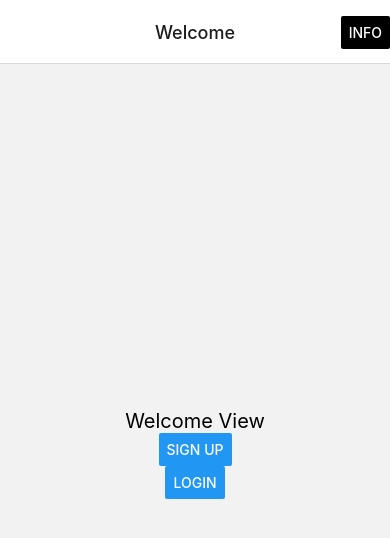
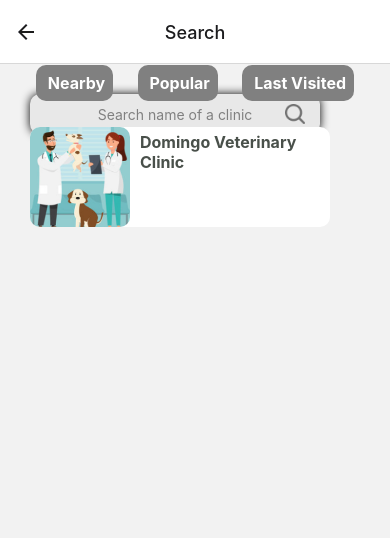
Before and after one commit to Jnarrr/vetaminaReactNative, a React Native app: screen /Search in a window 390 px wide. Shown: the top 538 px of the page. Built offline with nearby package versions, Linux system fonts and the light colour scheme.

Commit message:
AddPetFeatureWithLaravelAPI

```diff
--- a/App.js
+++ b/App.js
@@ -16,6 +16,7 @@ import TabNavigator from './navs/tabNavigator';
 import NotificationScreen from './screens/Notifications';
 import ClinicDetailsScreen from './screens/ClinicDetails';
 import AddPetScreen from './screens/AddPet';
+import SearchScreen from './screens/Search';
 
 const Stack = createNativeStackNavigator();
 const Tab = createBottomTabNavigator();
@@ -62,6 +63,7 @@ const MyStack = () => {
         <Stack.Screen name="AppointmentProcedure" component={ AppointmentProcedureScreen } options = {{ title: 'Select Procedure' }} />
         <Stack.Screen name="AppointmentDateAndTime" component={ AppointmentDateAndTimeScreen } options = {{ title: 'Select Date and Time' }} />
         <Stack.Screen name="AppointmentSelectPet" component={ AppointmentSelectPetScreen } options = {{ title: 'Select Pet' }} />
+        <Stack.Screen name="Search" component={ SearchScreen } options = {{ title: 'Search' }} />
         <Stack.Screen name="Notifications" component={ NotificationScreen } options = {{ title: 'Notifications' }} />
         <Stack.Screen name="ClinicDetails" component={ ClinicDetailsScreen } options = {{ title: 'Clinic Details' }} />
         <Stack.Screen name="AddPet" component={ AddPetScreen } options = {{ title: 'Add Pet' }} />
--- a/screens/AddPet.js
+++ b/screens/AddPet.js
@@ -1,5 +1,5 @@
-import React, { useState } from 'react';
-import {View, Button, Image, Text, StyleSheet, TextInput, ScrollView, TouchableOpacity} from 'react-native';
+import React, { useState, useEffect } from 'react';
+import {View, Button, Image, Text, StyleSheet, TextInput, ScrollView, Alert, TouchableOpacity} from 'react-native';
 import { withSafeAreaInsets } from 'react-native-safe-area-context';
 
 const AddPetScreen = ( {navigation} ) => {
@@ -10,6 +10,63 @@ const AddPetScreen = ( {navigation} ) => {
     const [birthdate, setBirthdate] = useState('');
     const [weight, setWeight] = useState('');
     const [description, setDescription] = useState('');
+
+    const [isLoading, setLoading] = useState(true);
+    const [data, setData] = useState([]);
+
+    const getPets = async () => {
+        try {
+        const response = await fetch('http://localhost:8000/api/pets');
+        const json = await response.json();
+        setData(json.pets);
+        } catch (error) {
+        console.error(error);
+        } finally {
+        setLoading(false);
+        }
+    }
+
+    useEffect(() => {
+        getPets();
+    }, []);
+
+    const AddPetBtn = async () => {
+        try{
+            const response = await fetch('http://localhost:8000/api/pets', {
+                method: 'POST',
+                headers: {
+                    Accept: 'application/json',
+                    'Content-Type': 'application/json'
+                },
+                body: JSON.stringify({
+                    pet_name: name,
+                    pet_type: type,
+                    pet_sex: sex,
+                    pet_breed: breed,
+                    pet_birthdate: birthdate,
+                    pet_weight: weight,
+                    pet_description: description
+                })
+            });
+            if ((response).status === 201) {
+                setName('');
+                setType('');
+                setSex('');
+                setBreed('');
+                setBirthdate('');
+                setWeight('');
+                setDescription('');
+                getPets();
+            }
+            Alert.alert('Pet Added!')
+        const json = await response.json();
+        setData(json.pets);
+        } catch (error) {
+        console.error(error);
+        } finally {
+        setLoading(false);
+        }
+    }
 
     return (
     <View style = {{ padding: 30, alignItems: 'center' }}>
@@ -65,7 +122,7 @@ const AddPetScreen = ( {navigation} ) => {
         maxLength={15}
         />
 
-        <TouchableOpacity style = {styles.addButton}>
+        <TouchableOpacity style = {styles.addButton} onPress = { AddPetBtn }>
             <Text style = { styles.addButtonText }>Finish</Text>
         </TouchableOpacity>
     </View>
--- a/screens/Search.js
+++ b/screens/Search.js
@@ -1,9 +1,8 @@
 import React, { useState } from 'react';
-import {View, Button, Text, StyleSheet, TextInput, Image, ScrollView} from 'react-native';
+import {View, Button, Text, StyleSheet, TextInput, Image, ScrollView, TouchableOpacity} from 'react-native';
 import CoffeeAutonomous from "../components/CoffeeAutonomous";
 import RadioButton from '../components/radioBtnCategories';
-import ClinicItem from '../components/clinicContainer';
-import { TouchableOpacity } from 'react-native-gesture-handler';
+//import ClinicItem from '../components/clinicContainer';
 
 const SearchScreen = ( {navigation} ) => {
     const data = [
@@ -20,11 +19,10 @@ const SearchScreen = ( {navigation} ) => {
                 <Text style = { styles.header }>Categories</Text>
                 <RadioButton data = {data} />
                 <ScrollView style = {{ height: 450 }}>
-                    <ClinicItem />
-                    <ClinicItem />
-                    <ClinicItem />
-                    <ClinicItem />
-                    <ClinicItem />
+                    <TouchableOpacity style = {[styles.box, styles.elevation]} onPress={ () => navigation.navigate('ClinicDetails')}>
+                        <Image source = { require('../images/clinicDefault.png')} style = {styles.pic}/>
+                        <Text style = {styles.header}>Domingo Veterinary Clinic</Text>
+                    </TouchableOpacity>
                 </ScrollView>
             </View>
         </View>
@@ -56,6 +54,29 @@ const styles = StyleSheet.create({
     color: 'rgb(73, 80, 74)',
     fontWeight: 'bold'
     },
+    elevation:{
+    elevation: 20,
+    shadowColor: '#52006A',
+    },
+    box: {
+    marginTop: 20,
+    width: 300,
+    height: 100,
+    backgroundColor: 'white',
+    borderRadius: 10,
+    },
+    pic: {
+    width: 100,
+    height: 100,
+    borderRadius: 10,
+    },
+    header: {
+    fontSize: 16,
+    marginTop: -95,
+    marginLeft: 110,
+    color: 'rgb(73, 80, 74)',
+    fontWeight: 'bold'
+    },
 })
 
 export default SearchScreen;
```
